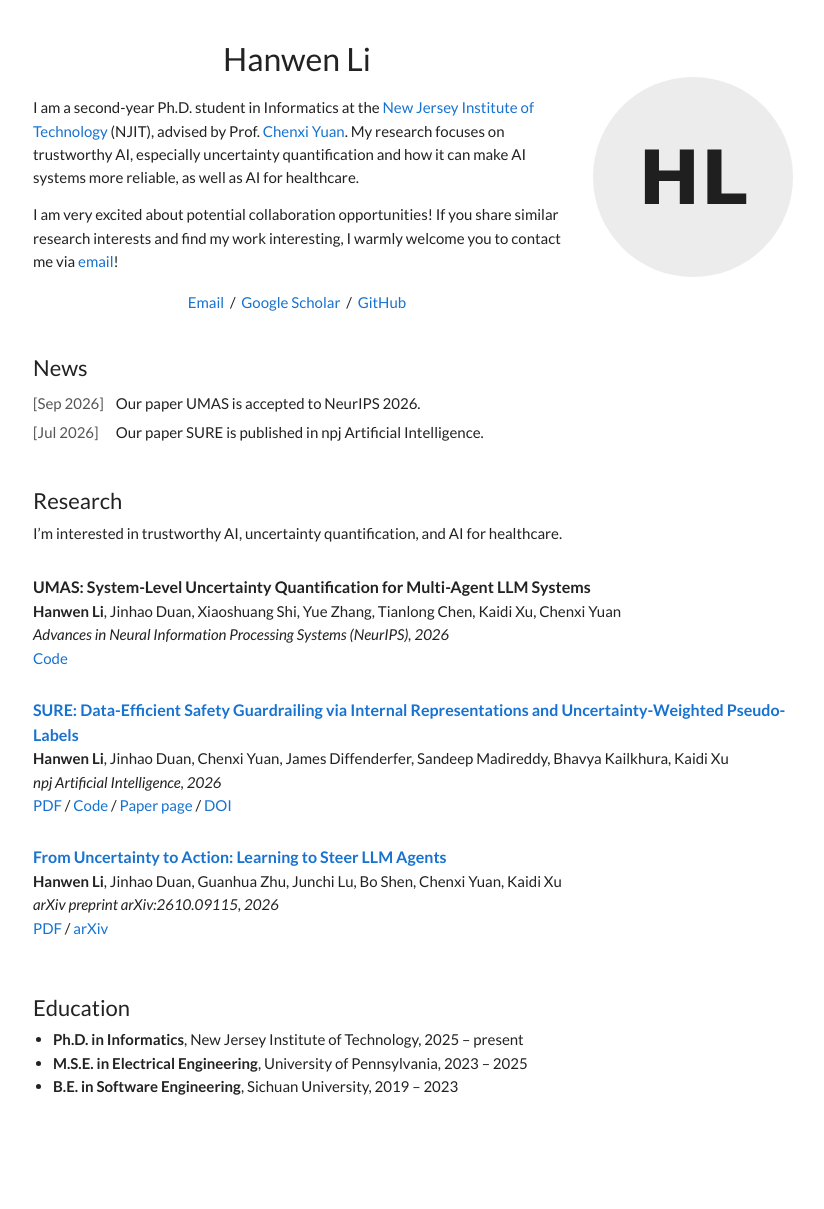
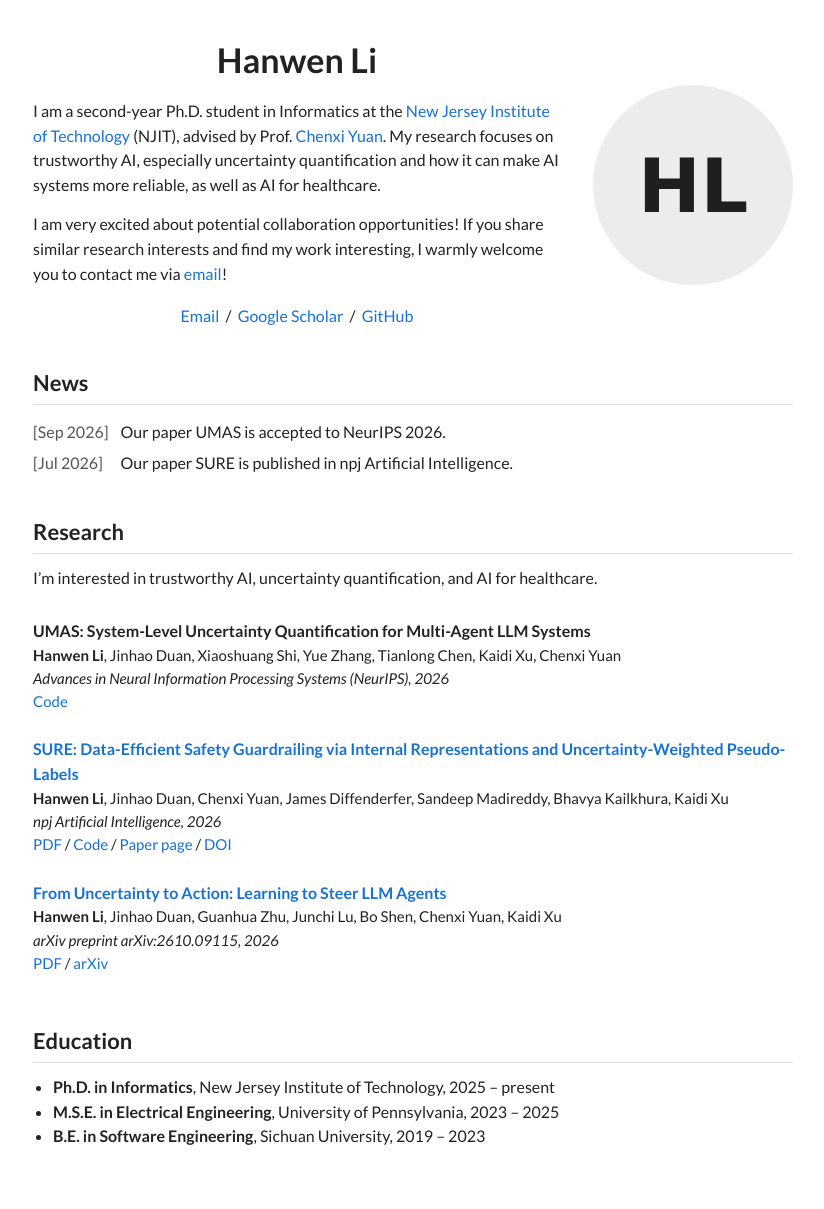
Before and after one commit to Dby52-04/Dby52-04.github.io, a Jekyll site: the page built from index.md, in a window 1280 px wide. Shown: the whole page, without its empty margins (227-1051 px from the left). Built offline with Jekyll 4.4.1, drawn with Linux system fonts in a browser that asks for light colours; before the commit the page ends 1158 px from its top, so only the background shows below that.

Commit message:
Bold name and section headings with rules; tighter paper entries
Body text goes to 16px, section headings get a hairline underneath, and
paper details drop to 15px so each entry reads as a compact block.

Co-Authored-By: Claude Opus 5.5 (1M context) <noreply@anthropic.com>
Claude-Session: https://claude.ai/code/session_01JxeXMqjkBpqCRcw3skhFge

```diff
--- a/assets/css/main.css
+++ b/assets/css/main.css
@@ -12,7 +12,7 @@ body {
   margin: 0;
   background: #ffffff;
   color: var(--text);
-  font: 400 15px/1.55 "Lato", Verdana, Helvetica, sans-serif;
+  font: 400 16px/1.55 "Lato", Verdana, Helvetica, sans-serif;
 }
 
 a { color: var(--link); text-decoration: none; }
@@ -25,13 +25,13 @@ img { max-width: 100%; }
 
 /* Top: name, bio and links on the left, photo on the right */
 .top { display: grid; grid-template-columns: 1fr 200px; gap: 32px; align-items: center; }
-.name { text-align: center; font-size: 32px; line-height: 1.2; font-weight: 400; margin: 0 0 18px; }
+.name { text-align: center; font-size: 34px; line-height: 1.2; font-weight: 700; margin: 0 0 18px; }
 .intro p { margin: 0 0 14px; }
 .intro .contact { text-align: center; margin: 18px 0 0; }
 .photo img { width: 100%; border-radius: 50%; display: block; }
 
 /* Sections */
-main h2 { font-size: 22px; line-height: 1.3; font-weight: 400; margin: 40px 0 6px; }
+main h2 { font-size: 22px; line-height: 1.3; font-weight: 700; margin: 40px 0 12px; padding-bottom: 6px; border-bottom: 1px solid #dddddd; }
 main p { margin: 0 0 16px; }
 
 table { border-collapse: collapse; }
@@ -39,7 +39,7 @@ table { border-collapse: collapse; }
 .news td.when { white-space: nowrap; color: var(--soft); }
 
 .papers { width: 100%; }
-.papers td { padding: 14px 0; vertical-align: middle; }
+.papers td { padding: 12px 0; vertical-align: middle; font-size: 15px; }
 .ptitle { font-weight: 700; font-size: 16px; }
 .venue { font-style: italic; }
 .note { color: #d14; font-weight: 700; }
```
